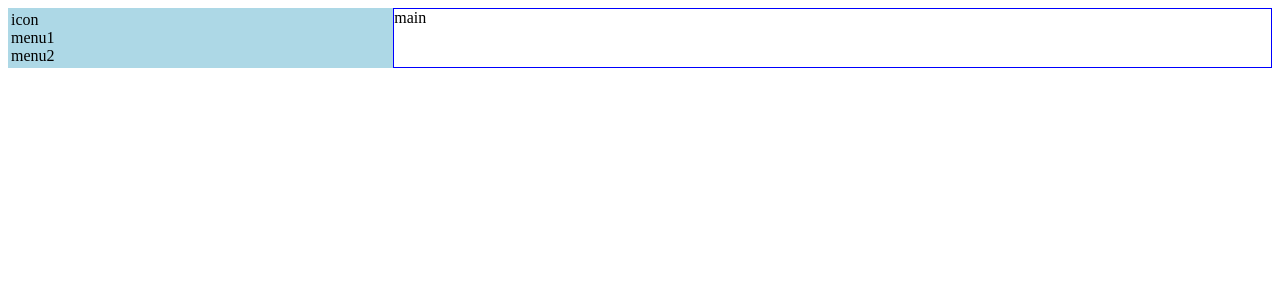
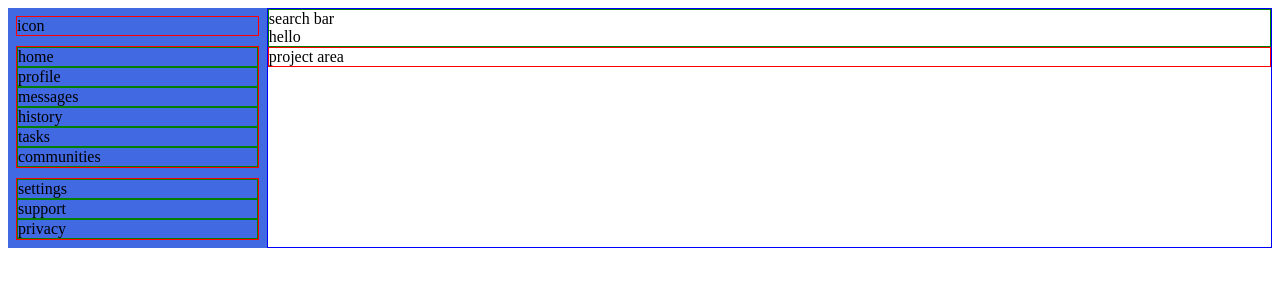
Before and after one commit to cherubim502/odin-project-admin-dashboard, a plain HTML site: page index.html in a window 1280 px wide. Drawn offline with Linux system fonts and the light colour scheme.

Commit message:
did some blocking out

```diff
--- a/index.html
+++ b/index.html
@@ -9,11 +9,34 @@
 <body>
     <div style="display: flex; width: 100%;">
         <div id="sidebar" class="sidebar">
-            <div>icon</div>
-            <div>menu1</div>
-            <div>menu2</div>
+            <div class="sidebar-item">icon</div>
+            <div class="sidebar-item">
+                <div class="sidebar-subitem">home</div>
+                <div class="sidebar-subitem">profile</div>
+                <div class="sidebar-subitem">messages</div>
+                <div class="sidebar-subitem">history</div>
+                <div class="sidebar-subitem">tasks</div>
+                <div class="sidebar-subitem">communities</div>
+            </div>
+            <div class="sidebar-item">
+                <div class="sidebar-subitem">settings</div>
+                <div class="sidebar-subitem">support</div>
+                <div class="sidebar-subitem">privacy</div>
+            </div>
         </div>
-        <div id="main" style="border: 1px solid blue; flex: 1;">main</div>
+        <div id="main" class="main">
+            <div class="topbar">
+                <div>
+                    search bar
+                </div>
+                <div>
+                    hello
+                </div>
+            </div>
+            <div class="project-area">
+                project area
+            </div>
+        </div>
     </div>
 </body>
 </html>
--- a/stylesheet.css
+++ b/stylesheet.css
@@ -1,3 +1,25 @@
 .sidebar {
-    background-color: lightblue; width: 30%; display: flex; flex-direction: column; padding: 3px;
+    background-color: royalblue;
+    width: 20%; display: flex; flex-direction: column; padding: 3px;
 }
+
+.sidebar-item {
+    border: 1px solid red;
+    margin: 5px;
+}
+
+.main {
+    border: 1px solid blue; flex: 1;
+}
+
+.topbar {
+    border: 1px solid green;
+}
+
+.project-area {
+    border: 1px solid red;
+}
+
+.sidebar-subitem {
+    border: 1px solid green;
+}
```
Also changed, not shown: 2 other files.
